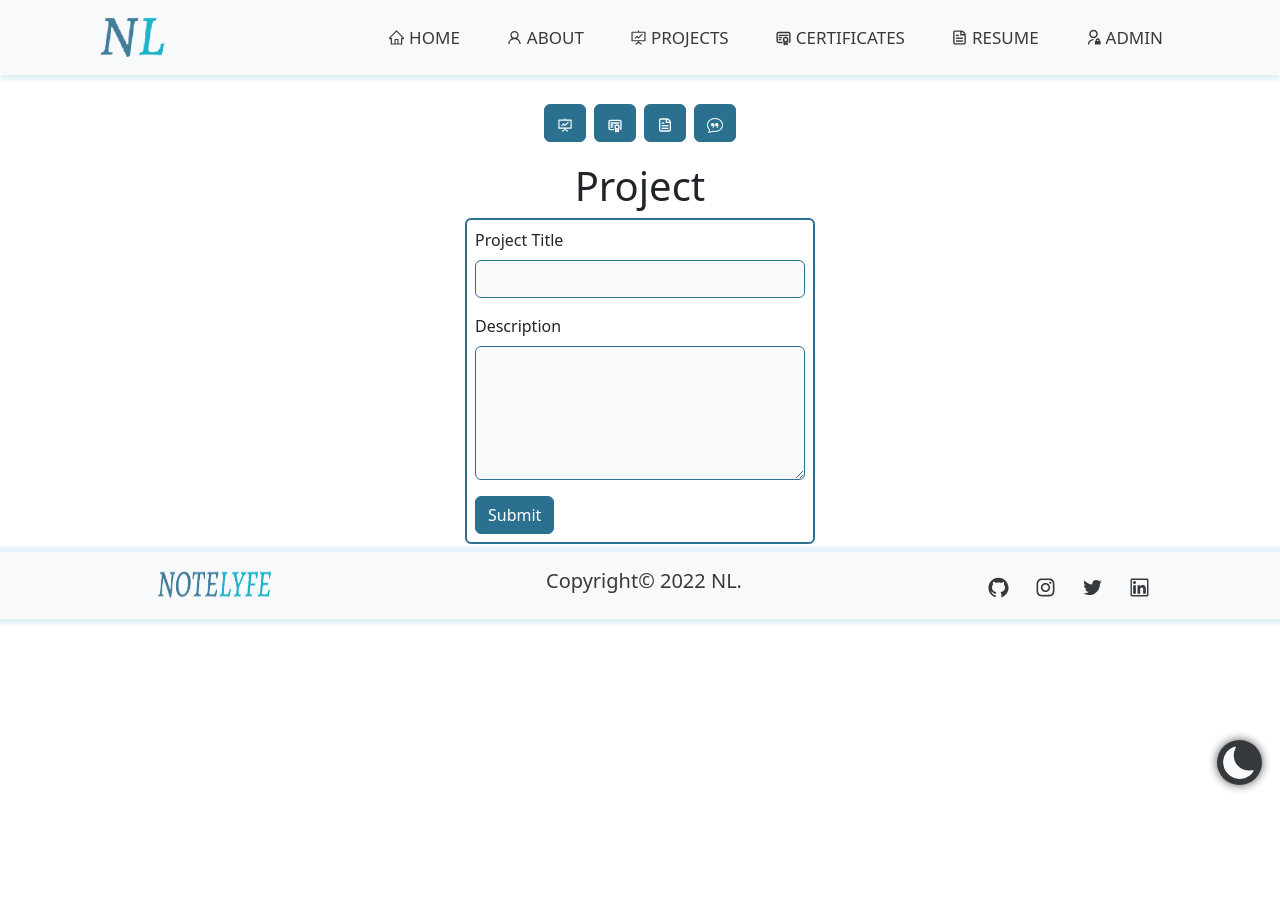
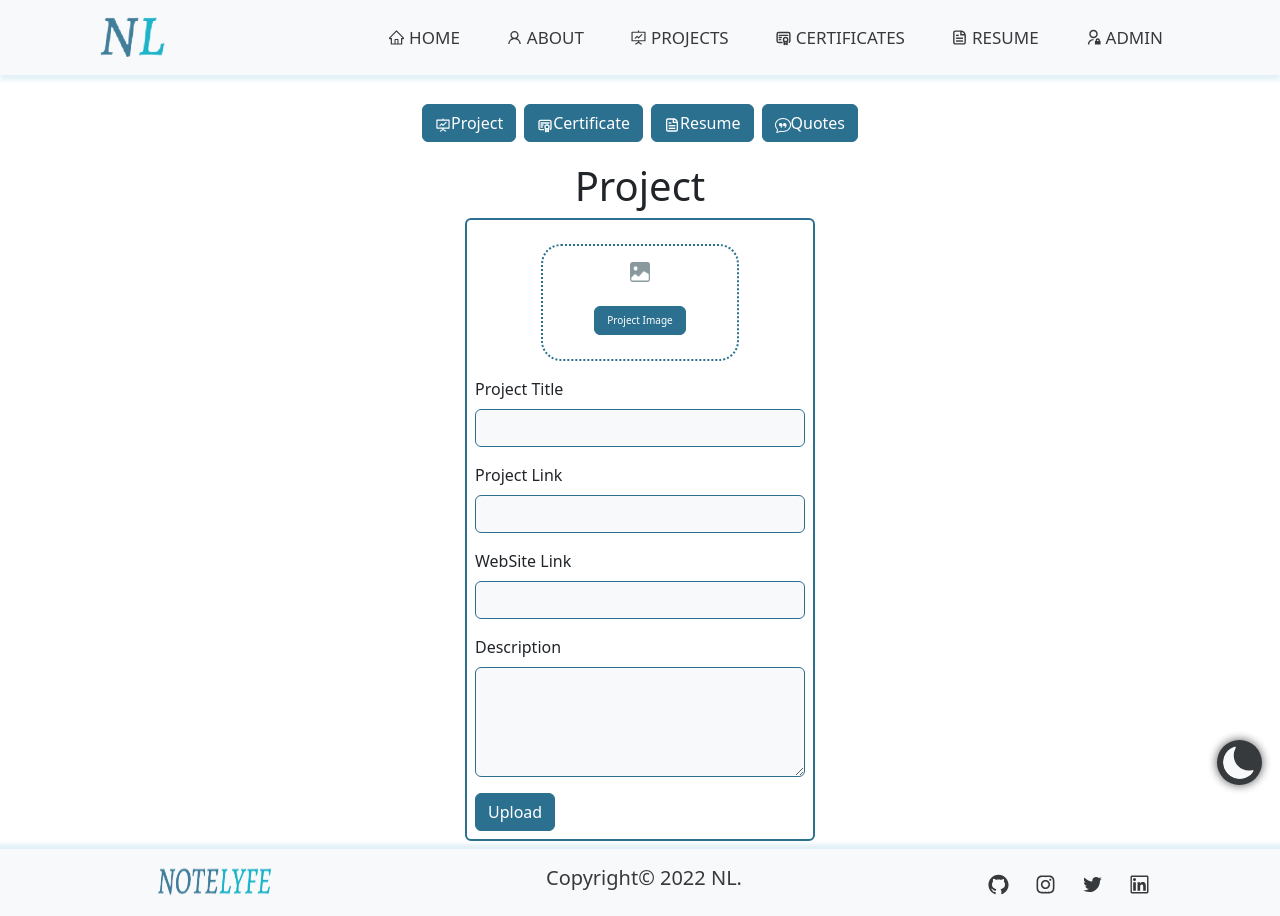
Before and after one commit to notelyfe/personal-portfolio, a React (Create React App) app: page /user in a window 1280 px wide. Before the commit the page ends 800 px from the top, so only its background shows below. Built offline with nearby package versions, Linux system fonts and the light colour scheme.

Commit message:
login functionality added

```diff
--- a/src/Components/Admin/Admin.js
+++ b/src/Components/Admin/Admin.js
@@ -1,46 +1,47 @@
 import React, { useContext } from 'react'
 import "./AdminStyle.css";
-import AdminNav from './AdminNav';
-// import Quotes from './Quotes/Quotes'
 import { useState } from 'react';
 import Context from '../context/Context';
 import { AiOutlineEye } from "react-icons/ai";
 import { AiOutlineEyeInvisible } from "react-icons/ai";
+import { useNavigate } from 'react-router-dom';
 
 const Admin = () => {
 
   const context = useContext(Context)
-  const { authDetail, modeStyle } = context
+  const { modeStyle } = context
+  let navigate = useNavigate()
 
-  const login = (e) => {
-    e.preventDefault();
-    authDetail.map((detail) => {
-      if ((detail.userId === id) && (detail.pass === pass)) {
-        setSuccess(true)
-      }
-      else {
-        setPrompt(true)
-        setTimeout(() => {
-          setPrompt(false)
-        }, 1000);
-      }
-    })
+  const login = async (e) => {
+    e.preventDefault()
+
+    const response = await fetch('http://localhost:5000/api/auth/login', {
+      method: 'POST',
+      headers: {
+        'Content-Type': 'application/json'
+      },
+      body: JSON.stringify({ user_id, password })
+    });
+    const json = await response.json();
+    if (json.success) {
+      navigate('/user')
+    }
+    else {
+      setPrompt(true)
+    }
   }
-
   const [prompt, setPrompt] = useState(false)
 
-  const [success, setSuccess] = useState(false)
-
   const authId = (event) => {
-    setId(event.target.value)
+    setUser_Id(event.target.value)
   }
 
   const authPass = (event) => {
-    setPass(event.target.value)
+    setPassword(event.target.value)
   }
 
-  const [id, setId] = useState('')
-  const [pass, setPass] = useState('')
+  const [user_id, setUser_Id] = useState('')
+  const [password, setPassword] = useState('')
 
   const showpass = (e) => {
     e.preventDefault()
@@ -50,43 +51,40 @@ const Admin = () => {
     e.preventDefault()
     setShow(false)
   }
-
   const [show, setShow] = useState(false)
 
   return (
     <>
-      {(success===false)?<div className="container admin-container" >
+      <div className="container admin-container" >
         <h1 className='my-1 text-center velvet'>Admin LogIn</h1>
         <hr />
         <form >
-          <small className={`text-danger d-${prompt===true?'block':'none'}`}>Invalid Credentials</small>
+          <small className={`text-danger d-${prompt === true ? 'block' : 'none'}`}>Invalid Credentials</small>
           <div className="mb-3">
             <label htmlFor="id" className={`form-label admin-label-id text-${modeStyle.textColor}`}>User Id</label>
             <input
               type="text"
               className={`form-control bg-${modeStyle.bgColor} text-${modeStyle.textColor}`}
               id="id"
-              value={id}
+              value={user_id}
               onChange={authId} />
           </div>
           <div className="mb-3">
             <label htmlFor="exampleInputPassword1" className={`form-label admin-label text-${modeStyle.textColor}`}>Password</label>
             <input
-              type={show===true?'text':'password'}
+              type={show === true ? 'text' : 'password'}
               className={`form-control bg-${modeStyle.bgColor} text-${modeStyle.textColor}`}
               id="pass"
-              value={pass}
+              value={password}
               onChange={authPass} />
-              {(show===true)?<AiOutlineEyeInvisible onClick={hidepass} className='hide-show' />:<AiOutlineEye onClick={showpass} className='hide-show' />}
+            {(show === true) ? <AiOutlineEyeInvisible onClick={hidepass} className='hide-show' /> : <AiOutlineEye onClick={showpass} className='hide-show' />}
 
           </div>
           <button
             className="btn btn-primary my-1 admin-btn"
             onClick={login}>Log In</button>
         </form>
-      </div>:''
-      // <Quotes />
-      }
+      </div>
     </>
   )
 }
--- /dev/null
+++ b/src/Components/Admin/AdminCertificate.js
@@ -0,0 +1,11 @@
+import React from 'react'
+
+const AdminCertificate = () => {
+  return (
+    <div>
+      ceri
+    </div>
+  )
+}
+
+export default AdminCertificate
--- a/src/Components/Admin/AdminNav.css
+++ b/src/Components/Admin/AdminNav.css
@@ -9,10 +9,8 @@
 }
 
 #drag-drop {
-    width: 80%;
-    height: 50vh;
-    border: 2px dotted grey;
-    background-color: #FAFAFA;
+    width: 60%;
+    border: 2px dotted #2C7090;
     margin: auto;
     border-radius: 20px;
     display: flex;
@@ -23,16 +21,18 @@
 
 #img {
     border-radius: 20px;
-    height: 50vh;
-    width: 50%;
+    width: 100%;
 }
 
 #upload {
     width: 235px;
 }
 
-#addProductImage {
-    width: 248px;
-    height: 35px;
-    border-radius: 8px;
+#addProductImage{
+    font-size: 10px;
 }
+
+.placeholder-image{
+    width: 20px;
+    height: 20px;
+}
--- a/src/Components/Admin/AdminNav.js
+++ b/src/Components/Admin/AdminNav.js
@@ -1,39 +1,67 @@
-import React from 'react'
+import React, { useState } from 'react'
 import './AdminNav.css'
 import { AiOutlineFundProjectionScreen } from "react-icons/ai";
 import { TbCertificate } from "react-icons/tb";
 import { CgFileDocument } from "react-icons/cg";
 import { BsChatQuote } from "react-icons/bs";
 import AdminProject from './AdminProject';
+import AdminCertificate from './AdminCertificate';
+import AdminResume from './AdminResume';
+import AdminQuotes from './AdminQuotes';
 
 const AdminNav = () => {
+
+    const handelAdminPannel = (e) => {
+        setComp(e.target.value);
+    }
+    const [comp, setComp] = useState('project')
+
     return (
         <>
             <nav className='container adminNav'>
                 <ul className='p-0 admin-nav-ul'>
                     <li className='mx-1 my-1'>
-                        <button className="btn btn-primary">
+                        <button
+                            className="btn btn-primary"
+                            value="project"
+                            onClick={handelAdminPannel}>
                             <AiOutlineFundProjectionScreen />
+                            Project
                         </button>
                     </li>
                     <li className='mx-1 my-1'>
-                        <button className="btn btn-primary">
+                        <button
+                            className="btn btn-primary"
+                            value="certificate"
+                            onClick={handelAdminPannel}>
                             <TbCertificate />
+                            Certificate
                         </button>
                     </li>
                     <li className='mx-1 my-1'>
-                        <button className="btn btn-primary">
+                        <button
+                            className="btn btn-primary"
+                            value="resume"
+                            onClick={handelAdminPannel}>
                             <CgFileDocument />
+                            Resume
                         </button>
                     </li>
                     <li className='mx-1 my-1'>
-                        <button className="btn btn-primary">
+                        <button
+                            className="btn btn-primary"
+                            value="quotes"
+                            onClick={handelAdminPannel}>
                             <BsChatQuote />
+                            Quotes
                         </button>
                     </li>
                 </ul>
             </nav>
-            <AdminProject />
+            {(comp === 'project') ? <AdminProject /> : ''}
+            {(comp === 'certificate') ? <AdminCertificate /> : ''}
+            {(comp === 'resume') ? <AdminResume /> : ''}
+            {(comp === 'quotes') ? <AdminQuotes /> : ''}
         </>
     )
 }
--- a/src/Components/Admin/AdminProject.js
+++ b/src/Components/Admin/AdminProject.js
@@ -5,70 +5,119 @@ import Context from '../context/Context'
 const AdminProject = () => {
 
     const context = useContext(Context)
-    const {modeStyle} = context
+    const { modeStyle } = context
 
-    // setTimeout(() => {
+    setTimeout(() => {
 
-    //     let upload_image = document.getElementById('addProductImage');
-    //     let input = document.getElementById('upload');
-    //     let drop = document.getElementById('drag-drop');
-    //     let file;
+        let upload_image = document.getElementById('addProductImage');
+        let input = document.getElementById('upload');
+        let drop = document.getElementById('drag-drop');
+        let file;
 
-    //     drop.addEventListener("drop", (event) => {
-    //         event.preventDefault();
-    //         file = event.dataTransfer.files[0];
-    //         showFile();
-    //     });
+        drop.addEventListener("drop", (event) => {
+            event.preventDefault();
+            file = event.dataTransfer.files[0];
+            showFile();
+        });
 
-    //     drop.addEventListener("dragover", (e) => {
-    //         e.preventDefault();
-    //     });
+        drop.addEventListener("dragover", (e) => {
+            e.preventDefault();
+        });
 
-    //     upload_image.onclick = () => {
-    //         input.click();
-    //     }
+        upload_image.onclick = () => {
+            input.click();
+        }
 
-    //     input.addEventListener("change", function () {
-    //         file = this.files[0];
-    //         showFile();
-    //     });
+        input.addEventListener("change", function () {
+            file = this.files[0];
+            showFile();
+        });
 
-    //     function showFile() {
-    //         let fileType = file.type;
-    //         let validExtensions = ["image/jpeg", "image/jpg", "image/png"];
-    //         if (validExtensions.includes(fileType)) {
-    //             let fileReader = new FileReader();
-    //             fileReader.onload = () => {
-    //                 let fileURL = fileReader.result;
-    //                 let imgTag = `<img src="${fileURL}" alt="image" id="img">`;
-    //                 drop.innerHTML = imgTag;
-    //             }
-    //             fileReader.readAsDataURL(file);
-    //         }
-    //     }
+        function showFile() {
+            let fileType = file.type;
+            let validExtensions = ["image/jpeg", "image/jpg", "image/png"];
+            if (validExtensions.includes(fileType)) {
+                let fileReader = new FileReader();
+                fileReader.onload = () => {
+                    let fileURL = fileReader.result;
+                    let imgTag = `<img src="${fileURL}" alt="image" id="img">`;
+                    drop.innerHTML = imgTag;
+                }
+                fileReader.readAsDataURL(file);
+            }
+        }
 
-    // }, 10);
+    }, 10);
 
     return (
         <div className="container admin-project-container rounded mt-3">
             <h1 className={`text-center text-${modeStyle.textColor}`}>Project</h1>
-            <form className={`my-2 rounded p-2 text-${modeStyle.textColor}`} style={{width: '350px', margin: 'auto', border: '2px solid #2C7090'}}>
-                {/* <div id="drag-drop">
-                    <img src={image} alt="" /><br />
+            <form className={`my-2 rounded p-2 text-${modeStyle.textColor}`} style={{ width: '350px', margin: 'auto', border: '2px solid #2C7090' }}>
+                <div id="drag-drop" className='my-3'>
+                    <img className='mt-3 placeholder-image' src={image} alt="placeholder" /><br />
 
-                    <button id="addProductImage">+Add Project Image</button><br />
+                    <button className='btn btn-primary' id="addProductImage">Project Image</button><br />
                     <input type="file" id='upload' hidden />
-                </div> */}
-                <div className="mb-3">
-                    <label htmlFor="title" className="form-label">Project Title</label>
-                    <input required type="text" className={`form-control bg-${modeStyle.bgColor} text-${modeStyle.textColor}`} id="title" aria-describedby="title"
-                    style={{border: '1px solid #2C7090'}}/>
                 </div>
                 <div className="mb-3">
-                    <label htmlFor="description" className="form-label">Description</label>
-                    <textarea required rows={5} type="text" className={`form-control bg-${modeStyle.bgColor} text-${modeStyle.textColor}`} id="description" style={{border: '1px solid #2C7090'}}/>
+                    <label
+                        htmlFor="title"
+                        className="form-label">
+                        Project Title
+                    </label>
+                    <input
+                        required
+                        type="text"
+                        className={`form-control bg-${modeStyle.bgColor} text-${modeStyle.textColor}`}
+                        id="title"
+                        aria-describedby="title"
+                        style={{ border: '1px solid #2C7090' }} />
                 </div>
-                <button type="submit" className="btn btn-primary">Submit</button>
+                <div className="mb-3">
+                    <label
+                        htmlFor="projectLink"
+                        className="form-label">
+                        Project Link
+                    </label>
+                    <input
+                        required
+                        type="text"
+                        className={`form-control bg-${modeStyle.bgColor} text-${modeStyle.textColor}`}
+                        id="projectLink"
+                        style={{ border: '1px solid #2C7090' }} />
+                </div>
+                <div className="mb-3">
+                    <label
+                        htmlFor="webLink"
+                        className="form-label">
+                        WebSite Link
+                    </label>
+                    <input
+                        required
+                        type="text"
+                        className={`form-control bg-${modeStyle.bgColor} text-${modeStyle.textColor}`}
+                        id="webLink"
+                        style={{ border: '1px solid #2C7090' }} />
+                </div>
+                <div className="mb-3">
+                    <label
+                        htmlFor="description"
+                        className="form-label">
+                        Description
+                    </label>
+                    <textarea
+                        required
+                        rows={4}
+                        type="text"
+                        className={`form-control bg-${modeStyle.bgColor} text-${modeStyle.textColor}`}
+                        id="description"
+                        style={{ border: '1px solid #2C7090' }} />
+                </div>
+                <button
+                    type="submit"
+                    className="btn btn-primary">
+                    Upload
+                </button>
             </form>
         </div>
     )
--- /dev/null
+++ b/src/Components/Admin/AdminQuotes.js
@@ -0,0 +1,11 @@
+import React from 'react'
+
+const AdminQuotes = () => {
+  return (
+    <div>
+      quo
+    </div>
+  )
+}
+
+export default AdminQuotes
--- /dev/null
+++ b/src/Components/Admin/AdminResume.js
@@ -0,0 +1,11 @@
+import React from 'react'
+
+const AdminResume = () => {
+  return (
+    <div>
+      res
+    </div>
+  )
+}
+
+export default AdminResume
--- a/src/Components/Home/Home.js
+++ b/src/Components/Home/Home.js
@@ -4,7 +4,6 @@ import './Home.css'
 import Typewriter from 'typewriter-effect'
 import Context from '../context/Context'
 import Home2 from './Home2'
-import Spotify from './Spotify'
 
 const Home = () => {
 
@@ -46,7 +45,6 @@ const Home = () => {
         </div>
       </div>
       <Home2 />
-      <Spotify />
     </>
   )
 }
--- a/src/Components/Home/Spotify.js
+++ /dev/null
@@ -1,21 +0,0 @@
-import React, { useContext } from 'react'
-import Context from '../context/Context'
-
-const Spotify = () => {
-
-    const context = useContext(Context)
-    const { modeStyle } = context
-
-    return (
-        <div className="container my-5">
-            <div className="row">
-                <div className="col-12 col-md-6 m-auto">
-                    <h3 className={`text-${modeStyle.textColor} text-center`}>Currently <span className="velvet">Listening</span> To</h3>
-                    <iframe sandbox style={{ borderRadius: "12px", marginTop: "5px" }} src="https://open.spotify.com/embed/playlist/0YOryXiKzSGyrrmOTI3nMh?utm_source=generator" width="100%" height="80" frameBorder="0" allowFullScreen="" allow="autoplay ; clipboard-write; encrypted-media; fullscreen ; picture-in-picture; microphone 'none'"></iframe>
-                </div>
-            </div>
-        </div>
-    )
-}
-
-export default Spotify
--- a/src/Components/Navbar.js
+++ b/src/Components/Navbar.js
@@ -28,8 +28,6 @@ const Navbar = () => {
     const toggleRemove = () => {
         const hamburger = document.querySelector(".ham");
         const navMenu = document.querySelector(".nav-ul");
-
-        console.log(navMenu)
 
         hamburger.classList.remove("active");
         navMenu.classList.remove("active");
--- a/src/Components/context/State.js
+++ b/src/Components/context/State.js
@@ -21,7 +21,6 @@ const State = (props) => {
                 boxshadow: '0px 0px 10px rgba(20, 16, 21, 0.8)'
             })
             document.body.style.backgroundColor = 'white'
-
         }
     }
     const [mode, setMode] = useState(true)
```
Also changed, not shown: 1 other file (tests, documents, lock files or other folders).
